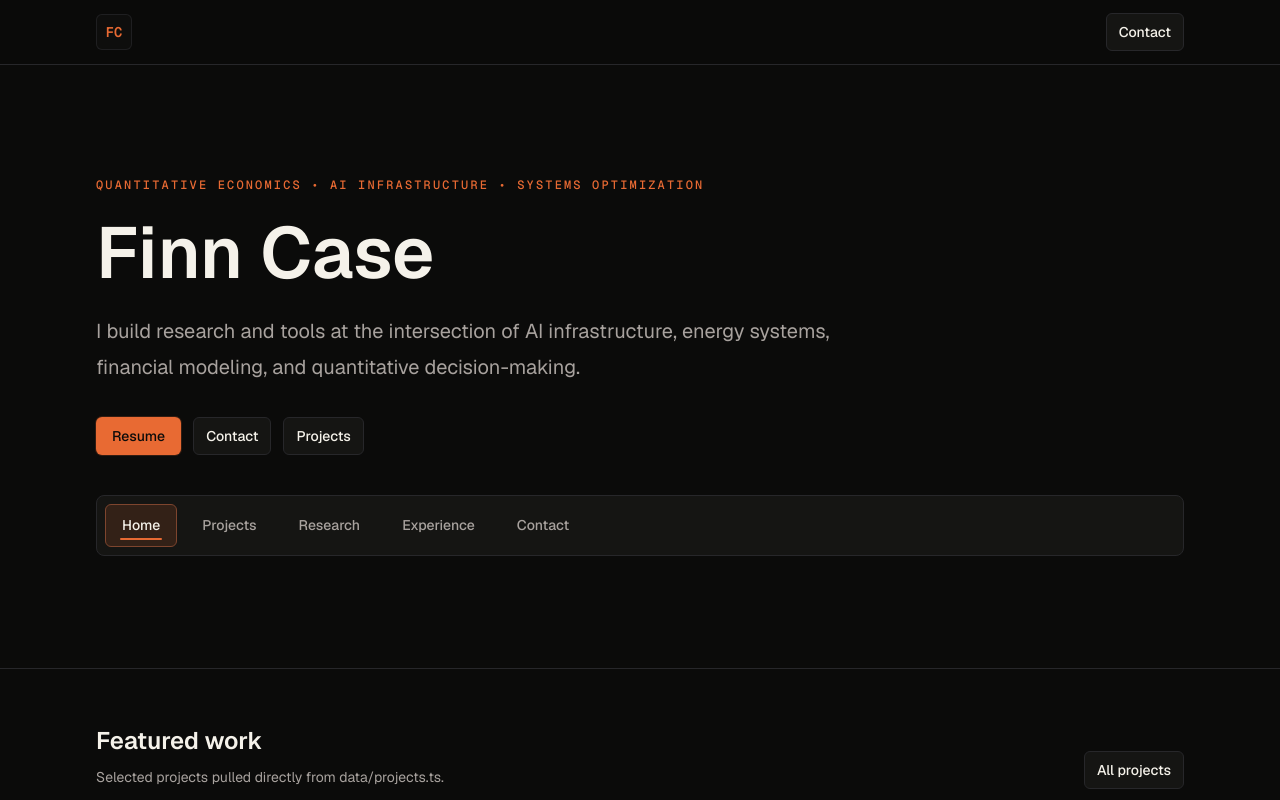
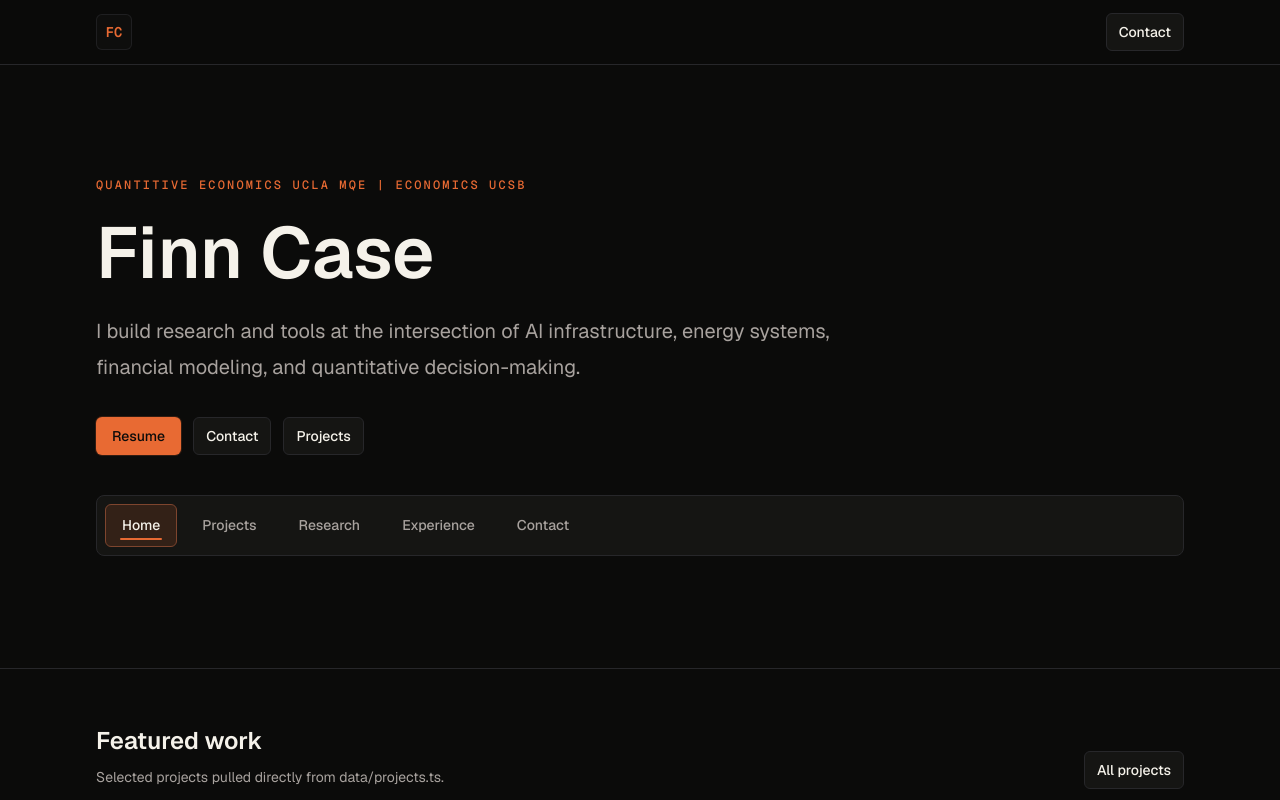
Before and after one commit to finnrcase/finn-portfolio, a Next.js app: page / in a window 1280 px wide. Shown: the top 800 px of the page. Built offline with nearby package versions, Linux system fonts and the light colour scheme; no server answers.

Commit message:
Update homepage headline text

```diff
--- a/data/profile.ts
+++ b/data/profile.ts
@@ -19,7 +19,7 @@ export type Profile = {
 // Good sources: LinkedIn headline, About section, resume summary, or a short Notion bio.
 export const profile: Profile = {
   name: "Finn Case",
-  headline: "Quantitative Economics • AI Infrastructure • Systems Optimization",
+  headline: "Quantitive Economics UCLA MQE | Economics UCSB",
   role: "Quantitative Economics • AI Infrastructure • Systems Optimization",
   location: "United States",
   summary:
```
